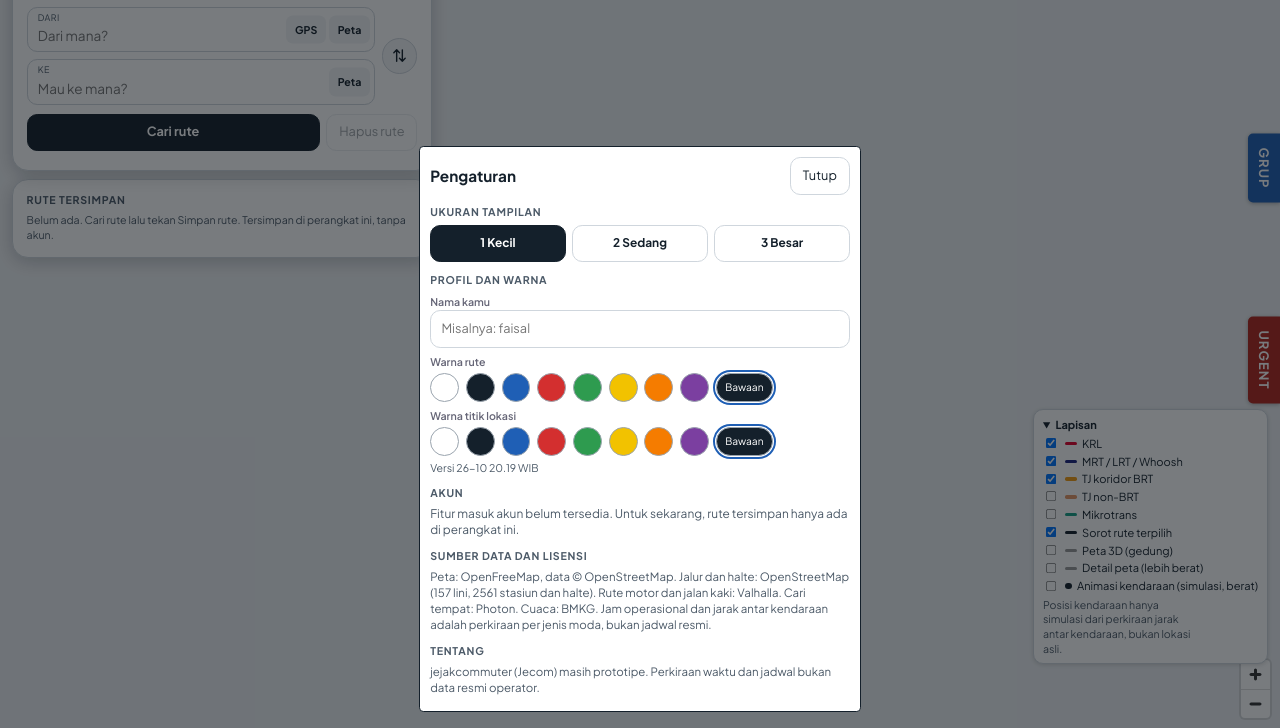
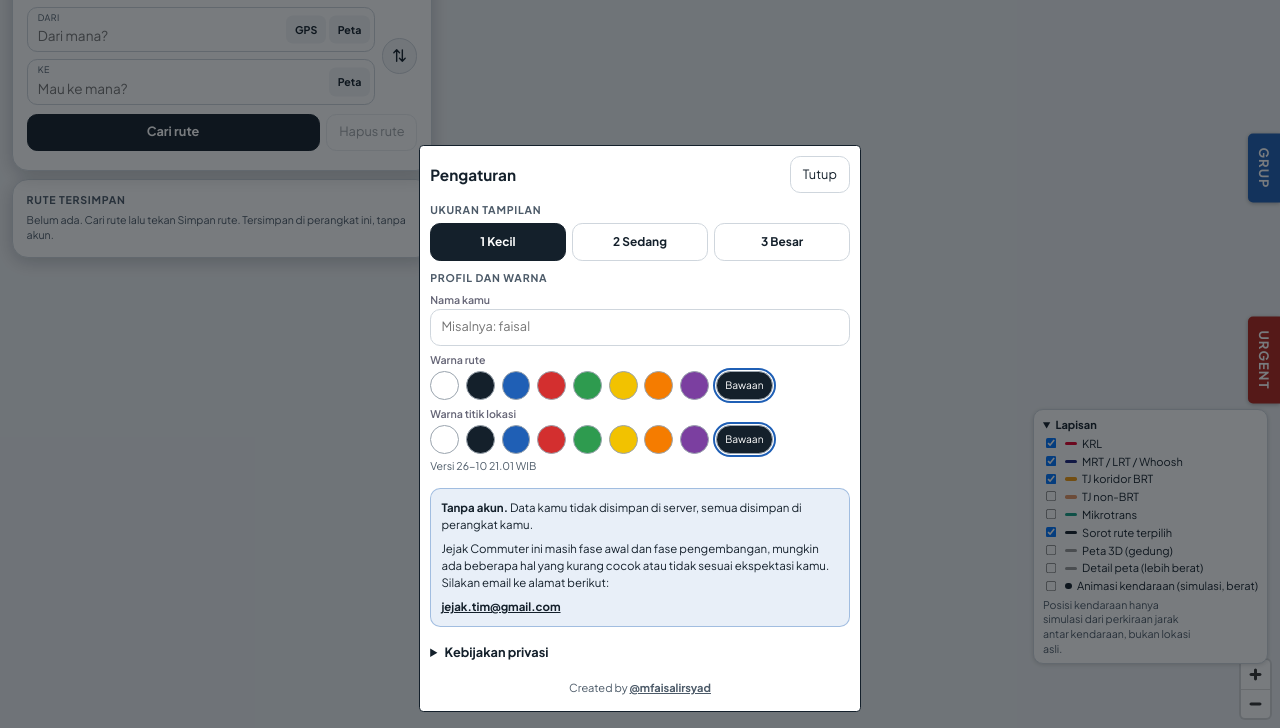
Before and after one commit to tim-jejak/jejakcommuter, a website: page android-app/www/index.html in a window 1280 px wide. Both pictures are taken after a click on the button 399 px from the left and 41 px from the top of the page. Shown: the part 72-800 px from the top of the page. Drawn offline with nearby package versions, Linux system fonts and the light colour scheme; no server answers.

Commit message:
Add files via upload

```diff
--- a/android-app/www/index.html
+++ b/android-app/www/index.html
@@ -371,13 +371,23 @@ html.nav #search,html.nav #row2,html.nav #urgentBtn,html.nav #grpBtn{display:non
     <div class="row" style="justify-content:space-between;align-items:center"><b id="abT" style="font-size:18px">Pengaturan</b><button type="button" class="btn" id="abClose">Tutup</button></div>
     <h3>Ukuran tampilan</h3>
     <div id="uiSize" role="group" aria-label="Ukuran tampilan"><button type="button" data-u="1" aria-pressed="true">1 Kecil</button><button type="button" data-u="2" aria-pressed="false">2 Sedang</button><button type="button" data-u="3" aria-pressed="false">3 Besar</button></div>
-    <h3>Profil dan warna</h3><div id="pfMount"></div><p class="small" id="verTag">Versi 26-10 20.19 WIB</p>
-    <h3>Akun</h3>
-    <p class="small" style="font-size:14px">Fitur masuk akun belum tersedia. Untuk sekarang, rute tersimpan hanya ada di perangkat ini.</p>
-    <h3>Sumber data dan lisensi</h3>
-    <p class="small" id="foot" style="font-size:13.5px"></p>
-    <h3>Tentang</h3>
-    <p class="small" style="font-size:13.5px">jejakcommuter (Jecom) masih prototipe. Perkiraan waktu dan jadwal bukan data resmi operator.</p>
+    <h3>Profil dan warna</h3><div id="pfMount"></div><p class="small" id="verTag">Versi 26-10 21.01 WIB</p>
+    <div id="infoBox" style="margin-top:16px;padding:12px;border-radius:12px;background:rgba(31,95,181,.1);border:1px solid rgba(31,95,181,.35);display:grid;gap:8px;font-size:13.5px;line-height:1.5">
+      <p style="margin:0"><b>Tanpa akun.</b> Data kamu tidak disimpan di server, semua disimpan di perangkat kamu.</p>
+      <p style="margin:0">Jejak Commuter ini masih fase awal dan fase pengembangan, mungkin ada beberapa hal yang kurang cocok atau tidak sesuai ekspektasi kamu. Silakan email ke alamat berikut:</p>
+      <p style="margin:0"><a href="mailto:jejak.tim@gmail.com" style="color:inherit;font-weight:700">jejak.tim@gmail.com</a></p>
+    </div>
+    <details id="privD" style="margin-top:14px">
+      <summary style="font-weight:700;font-size:15px;cursor:pointer;padding:6px 0">Kebijakan privasi</summary>
+      <div class="small" style="font-size:13.5px;line-height:1.5;display:grid;gap:8px;margin-top:6px">
+        <p><b>Akun.</b> Tanpa akun, jadi data kamu tidak disimpan di server. Semua disimpan di perangkat kamu, termasuk rute tersimpan.</p>
+        <p><b>Lokasi.</b> Lokasimu dipakai di perangkat untuk rute dan navigasi. Lokasi baru dibagikan kalau kamu membuat atau ikut grup, atau membagikan perjalanan, dan hanya ke anggota grup itu. Isinya dienkripsi ujung ke ujung, jadi server perantara tidak bisa membacanya, dan tidak ada riwayat lokasi yang disimpan.</p>
+        <p><b>Layanan pihak ketiga.</b> Pencarian tempat, rute jalan, peta, dan cuaca memakai layanan luar yang menerima koordinat permintaanmu.</p>
+        <p><b>Sumber data dan lisensi.</b></p><p id="foot" style="font-size:13px"></p>
+        <p><b>Tentang.</b> jejakcommuter (Jecom) masih prototipe. Perkiraan waktu dan jadwal bukan data resmi operator.</p>
+      </div>
+    </details>
+    <p class="small" style="font-size:13px;margin-top:16px;text-align:center">Created by <a href="https://www.linkedin.com/in/mfaisalirsyad" target="_blank" rel="noopener noreferrer" style="color:inherit;font-weight:700">@mfaisalirsyad</a></p>
   </div>
 </div>
 
@@ -1140,7 +1150,7 @@ function onMinute(force){const m=Math.floor(S.t);if(!force&&m===lastMin)return;l
 function frame(ts){const dt=lastTs?Math.min(ts-lastTs,1000):0;lastTs=ts;S.t=(S.t+dt/60000)%1440;S.vt=(S.vt+dt/60000*S.speed)%1440;onMinute();
   if(mapReady&&!map.isMoving()&&ts-lastDraw>100){lastDraw=ts;if(S.vis.veh&&!S.dim){map.getSource('veh').setData({type:'FeatureCollection',features:vehicles()});S.vehShown=true;}else if(S.vehShown){map.getSource('veh').setData(emptyFC);S.vehShown=false;}}
   requestAnimationFrame(frame);}
-$('#foot').innerHTML='Peta: OpenFreeMap, data &copy; OpenStreetMap. Jalur dan halte: OpenStreetMap ('+LINES.length+' lini, '+ST.length+' stasiun dan halte). Rute motor dan jalan kaki: Valhalla. Cari tempat: Photon. Cuaca: BMKG. Jam operasional dan jarak antar kendaraan adalah perkiraan per jenis moda, bukan jadwal resmi.';
+$('#foot').innerHTML='Peta: OpenFreeMap, data &copy; OpenStreetMap. Jalur dan halte: OpenStreetMap ('+LINES.length+' lini, '+ST.length+' stasiun dan halte). Rute motor dan jalan kaki: Valhalla. Cari tempat: Photon. Cuaca: Open-Meteo (cadangan: BMKG). Jam operasional dan jarak antar kendaraan adalah perkiraan per jenis moda, bukan jadwal resmi.';
 if(window.innerWidth<=760)$('#layers').open=false;
 renderSaved();window.loadWx=loadWx;loadWx();onMinute(true);requestAnimationFrame(frame);
 window.__jc={setPoint,S,locate,draw,plan,startNav,stopNav,NAV,applyFix,map,LINES,ST,dijk,MASKS,stationsNear,legsFrom,WALKADJ,POS,NS};
```
